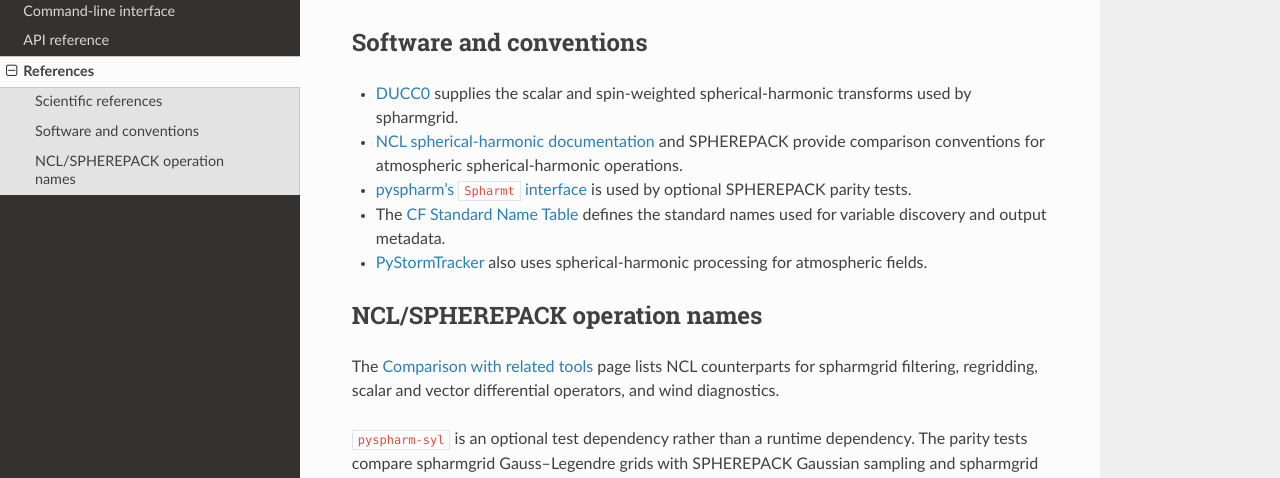
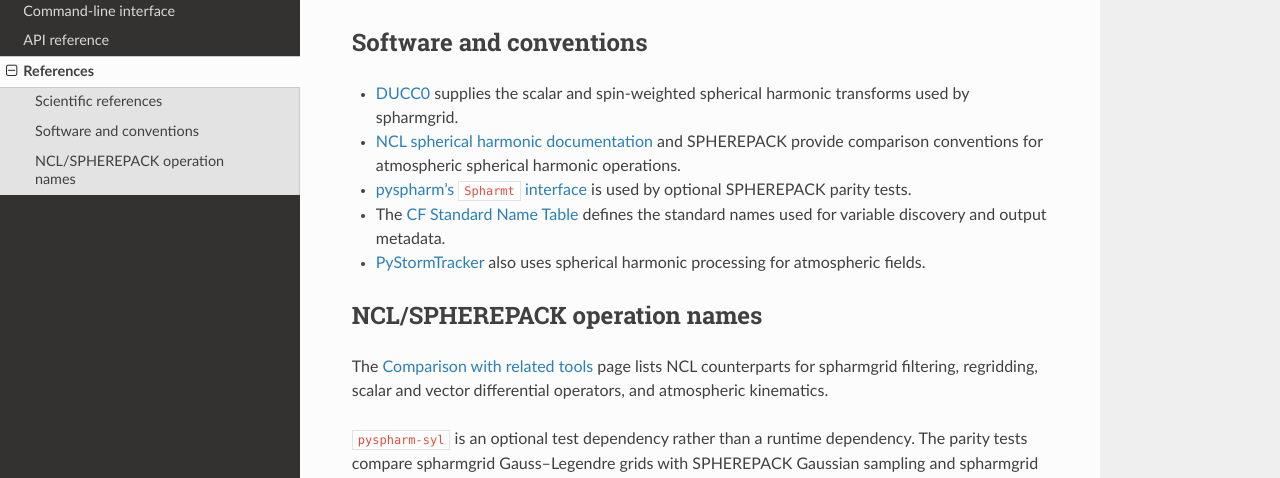
Before and after one commit to mwyau/spharmgrid, a Sphinx documentation site: the page built from docs/references.md, in a window 1280 px wide and 1071 px high. Shown: the part 382-860 px from the top of the window. Built offline with Sphinx 7.4.7 and the Read the Docs theme 3.1.0, drawn with Linux system fonts in a browser that asks for light colours.

Commit message:
Align spherical harmonic terminology

```diff
--- a/docs/references.md
+++ b/docs/references.md
@@ -8,14 +8,14 @@
 
 ## Software and conventions
 
-- [DUCC0](https://gitlab.mpcdf.mpg.de/mtr/ducc) supplies the scalar and spin-weighted spherical-harmonic transforms used by spharmgrid.
-- [NCL spherical-harmonic documentation](https://www.ncl.ucar.edu/Document/Functions/Spherepack/) and SPHEREPACK provide comparison conventions for atmospheric spherical-harmonic operations.
+- [DUCC0](https://gitlab.mpcdf.mpg.de/mtr/ducc) supplies the scalar and spin-weighted spherical harmonic transforms used by spharmgrid.
+- [NCL spherical harmonic documentation](https://www.ncl.ucar.edu/Document/Functions/Spherepack/) and SPHEREPACK provide comparison conventions for atmospheric spherical harmonic operations.
 - [pyspharm's `Spharmt` interface](https://github.com/jswhit/pyspharm/blob/master/Lib/spharm.py) is used by optional SPHEREPACK parity tests.
 - The [CF Standard Name Table](https://cfconventions.org/Data/cf-standard-names/current/build/cf-standard-name-table.html) defines the standard names used for variable discovery and output metadata.
-- [PyStormTracker](https://github.com/mwyau/PyStormTracker) also uses spherical-harmonic processing for atmospheric fields.
+- [PyStormTracker](https://github.com/mwyau/PyStormTracker) also uses spherical harmonic processing for atmospheric fields.
 
 ## NCL/SPHEREPACK operation names
 
-The {doc}`comparison` page lists NCL counterparts for spharmgrid filtering, regridding, scalar and vector differential operators, and wind diagnostics.
+The {doc}`comparison` page lists NCL counterparts for spharmgrid filtering, regridding, scalar and vector differential operators, and atmospheric kinematics.
 
 `pyspharm-syl` is an optional test dependency rather than a runtime dependency. The parity tests compare spharmgrid Gauss--Legendre grids with SPHEREPACK Gaussian sampling and spharmgrid pole-including Clenshaw--Curtis grids with SPHEREPACK's pole-including regular sampling.
```
